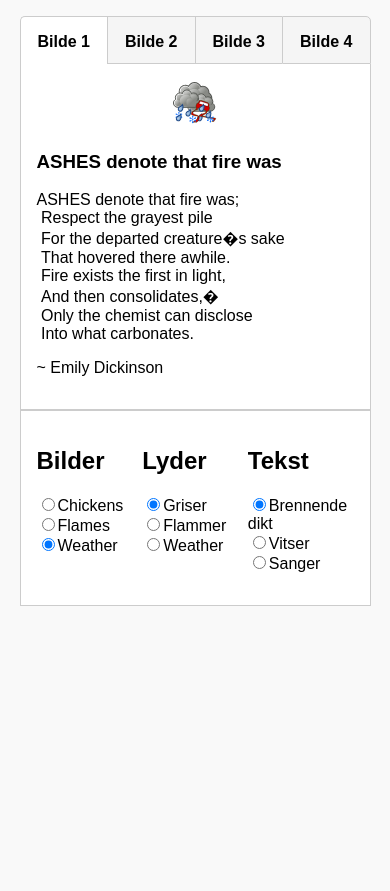
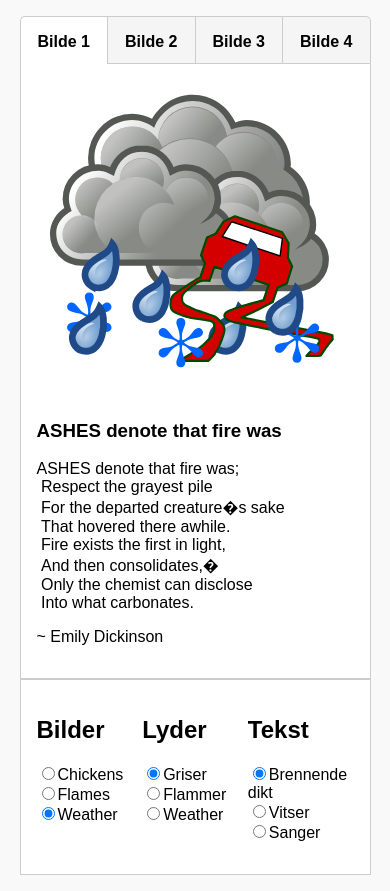
Before and after one commit to IT2810/it2810-webutvikling-h18-prosjekt-2-gruppe--45, a React (Create React App) app: page / in a window 390 px wide. Before the commit the page ends 844 px from the top, so only its background shows below. Built offline with nearby package versions, Linux system fonts and the light colour scheme.

Commit message:
Fixes bug for mobile scaling

```diff
--- a/src/ArtDisplay/ArtDisplay.css
+++ b/src/ArtDisplay/ArtDisplay.css
@@ -10,10 +10,12 @@
 
 svg {
   width: 100%;
+  height: 100%;
 }
 
 .image-view {
   align-self: center;
+  width: 100%;
 }
 
 .text {
@@ -27,4 +29,8 @@ svg {
     min-height: 400px;
     min-width: 500px;
   }
+
+  .image-view {
+    width: auto;
+  }
 }
```
